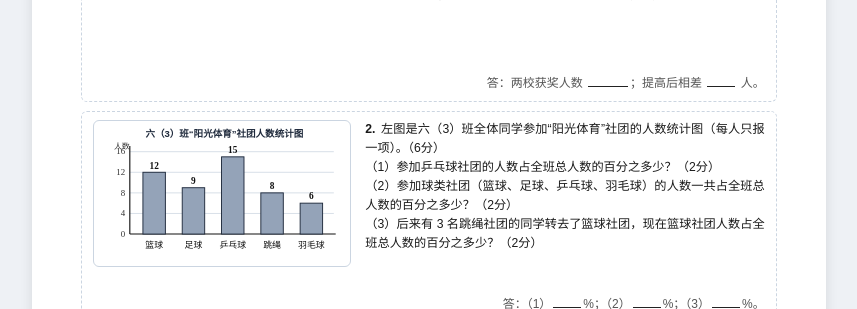
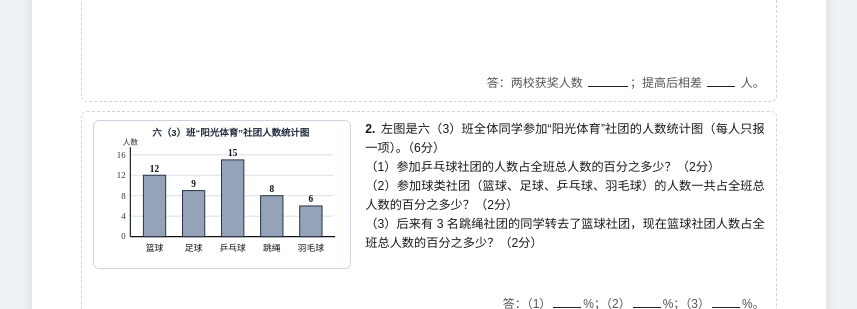
Before and after one commit to AubreyHan/Reid, a plain HTML site: page 试卷/数学/小学六年级数学上册第五单元第1课_百分数的意义测试卷.html in a window 1280 px wide. Shown: the part 1840-2149 px from the top of the page, without its empty margins (211-1068 px from the left). Drawn offline with Linux system fonts and the light colour scheme.

Commit message:
auto-sync: 2026-11-24 20:08:12 - 1 files (modified: \345\260\217\345\255\246\345\205\255\345\271\264\347\272\247\346\225\260\345\255\246\344\270\212\345\206\214\347\254\254\344\272\224\345\215\225\345\205\203\347\254\2541\350\257\276_\347\231\276\345\210\206\346\225\260\347\232\204\346\204\217\344\271\211\346\265\213\350\257\225\345\215\267.html)

```diff
--- a/试卷/数学/小学六年级数学上册第五单元第1课_百分数的意义测试卷.html
+++ b/试卷/数学/小学六年级数学上册第五单元第1课_百分数的意义测试卷.html
@@ -611,50 +611,50 @@
     <div class="app-item" style="min-height:212px; margin-bottom:0;">
       <div class="chart-wrap">
         <div class="svg-box">
-          <svg width="248" height="132" viewBox="0 0 265 140" xmlns="http://www.w3.org/2000/svg">
-            <text x="135" y="12" font-family="PingFang SC, sans-serif" font-size="10.2" font-weight="bold" text-anchor="middle" fill="#1e293b">六（3）班“阳光体育”社团人数统计图</text>
-            <!-- 网格线 y=114 (0), 90 (4), 66 (8), 42 (12), 18 (16) -> 每人6px? 用 5.5px/人: 0=116, 4=94, 8=72, 12=50, 16=28 -->
+          <svg width="248" height="134" viewBox="0 0 265 144" xmlns="http://www.w3.org/2000/svg">
+            <text x="142" y="12" font-family="PingFang SC, sans-serif" font-size="10.2" font-weight="bold" text-anchor="middle" fill="#1e293b">六（3）班“阳光体育”社团人数统计图</text>
+            <!-- 网格线：0=120, 4=98, 8=76, 12=54, 16=32 (每人5.5px) -->
             <g stroke="#cbd5e1" stroke-width="0.8">
-              <line x1="34" y1="94" x2="252" y2="94"/>
-              <line x1="34" y1="72" x2="252" y2="72"/>
-              <line x1="34" y1="50" x2="252" y2="50"/>
-              <line x1="34" y1="28" x2="252" y2="28"/>
+              <line x1="34" y1="98" x2="252" y2="98"/>
+              <line x1="34" y1="76" x2="252" y2="76"/>
+              <line x1="34" y1="54" x2="252" y2="54"/>
+              <line x1="34" y1="32" x2="252" y2="32"/>
             </g>
             <!-- 坐标轴 -->
-            <line x1="34" y1="22" x2="34" y2="116" stroke="#111" stroke-width="1.2"/>
-            <line x1="34" y1="116" x2="254" y2="116" stroke="#111" stroke-width="1.2"/>
+            <line x1="34" y1="24" x2="34" y2="120" stroke="#111" stroke-width="1.2"/>
+            <line x1="34" y1="120" x2="254" y2="120" stroke="#111" stroke-width="1.2"/>
             <!-- Y刻度 -->
             <g font-family="Times New Roman, serif" font-size="9.5" text-anchor="end" fill="#333">
-              <text x="29" y="119">0</text>
-              <text x="29" y="97">4</text>
-              <text x="29" y="75">8</text>
-              <text x="29" y="53">12</text>
-              <text x="29" y="31">16</text>
+              <text x="29" y="123">0</text>
+              <text x="29" y="101">4</text>
+              <text x="29" y="79">8</text>
+              <text x="29" y="57">12</text>
+              <text x="29" y="35">16</text>
             </g>
-            <text x="17" y="25" font-family="PingFang SC, sans-serif" font-size="8.5" fill="#333">人数</text>
-            <!-- 柱形：篮球12(h=66,y=50), 足球9(h=49.5,y=66.5), 乒乓球15(h=82.5,y=33.5), 跳绳8(h=44,y=72), 羽毛球6(h=33,y=83) -->
+            <text x="34" y="21" font-family="PingFang SC, sans-serif" font-size="8.5" text-anchor="middle" fill="#333">人数</text>
+            <!-- 柱形：篮球12(h=66,y=54), 足球9(h=49.5,y=70.5), 乒乓球15(h=82.5,y=37.5), 跳绳8(h=44,y=76), 羽毛球6(h=33,y=87) -->
             <g fill="#94a3b8" stroke="#1e293b" stroke-width="1">
-              <rect x="48" y="50" width="24" height="66"/>
-              <rect x="90" y="66.5" width="24" height="49.5"/>
-              <rect x="132" y="33.5" width="24" height="82.5"/>
-              <rect x="174" y="72" width="24" height="44"/>
-              <rect x="216" y="83" width="24" height="33"/>
+              <rect x="48" y="54" width="24" height="66"/>
+              <rect x="90" y="70.5" width="24" height="49.5"/>
+              <rect x="132" y="37.5" width="24" height="82.5"/>
+              <rect x="174" y="76" width="24" height="44"/>
+              <rect x="216" y="87" width="24" height="33"/>
             </g>
             <!-- 数值标注 -->
             <g font-family="Times New Roman, serif" font-size="10" font-weight="bold" text-anchor="middle" fill="#111">
-              <text x="60" y="46">12</text>
-              <text x="102" y="62.5">9</text>
-              <text x="144" y="29.5">15</text>
-              <text x="186" y="68">8</text>
-              <text x="228" y="79">6</text>
+              <text x="60" y="50">12</text>
+              <text x="102" y="66.5">9</text>
+              <text x="144" y="33.5">15</text>
+              <text x="186" y="72">8</text>
+              <text x="228" y="83">6</text>
             </g>
             <!-- X轴标签 -->
             <g font-family="PingFang SC, sans-serif" font-size="9.5" text-anchor="middle" fill="#111">
-              <text x="60" y="131">篮球</text>
-              <text x="102" y="131">足球</text>
-              <text x="144" y="131">乒乓球</text>
-              <text x="186" y="131">跳绳</text>
-              <text x="228" y="131">羽毛球</text>
+              <text x="60" y="135">篮球</text>
+              <text x="102" y="135">足球</text>
+              <text x="144" y="135">乒乓球</text>
+              <text x="186" y="135">跳绳</text>
+              <text x="228" y="135">羽毛球</text>
             </g>
           </svg>
         </div>
```
